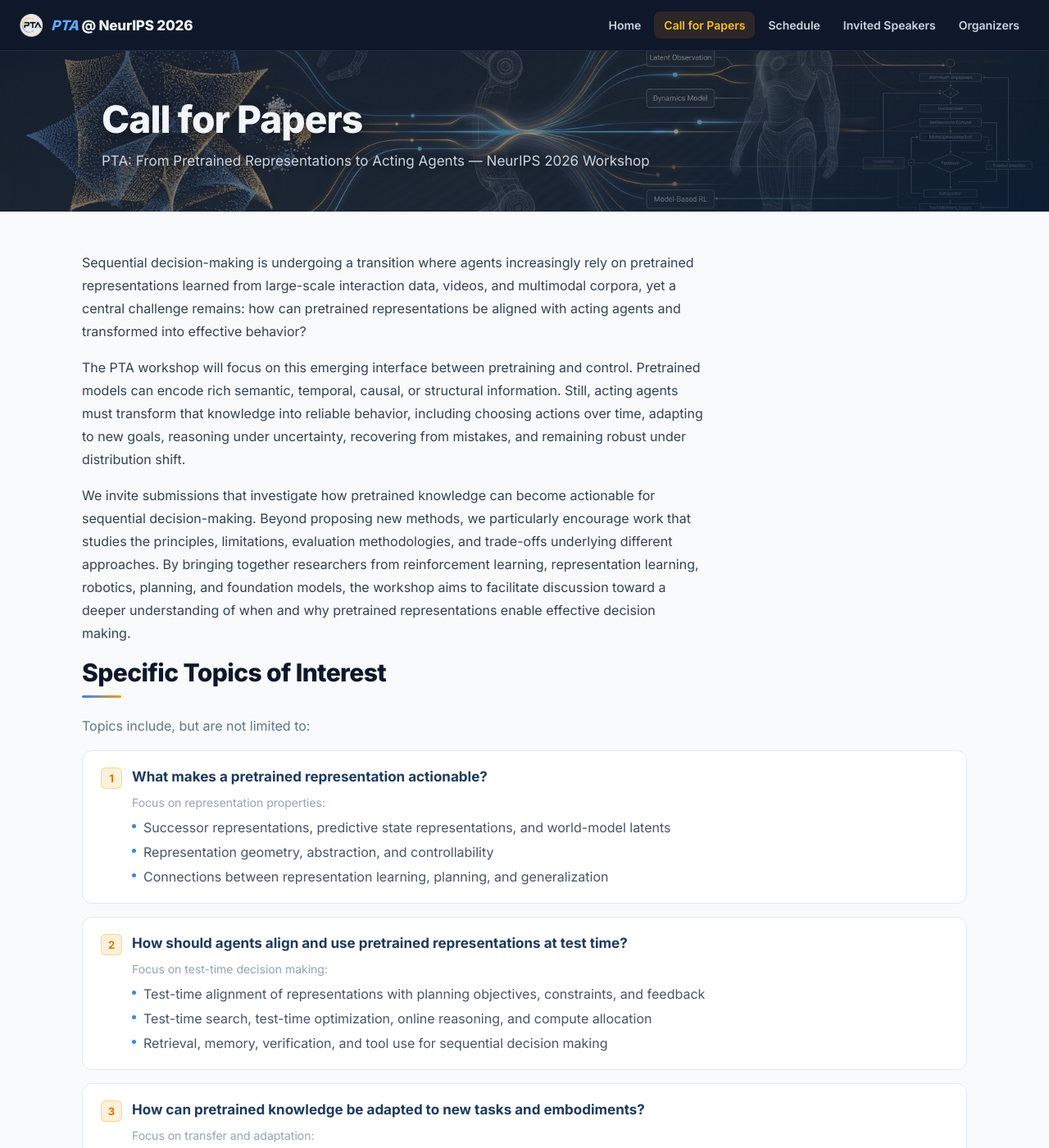
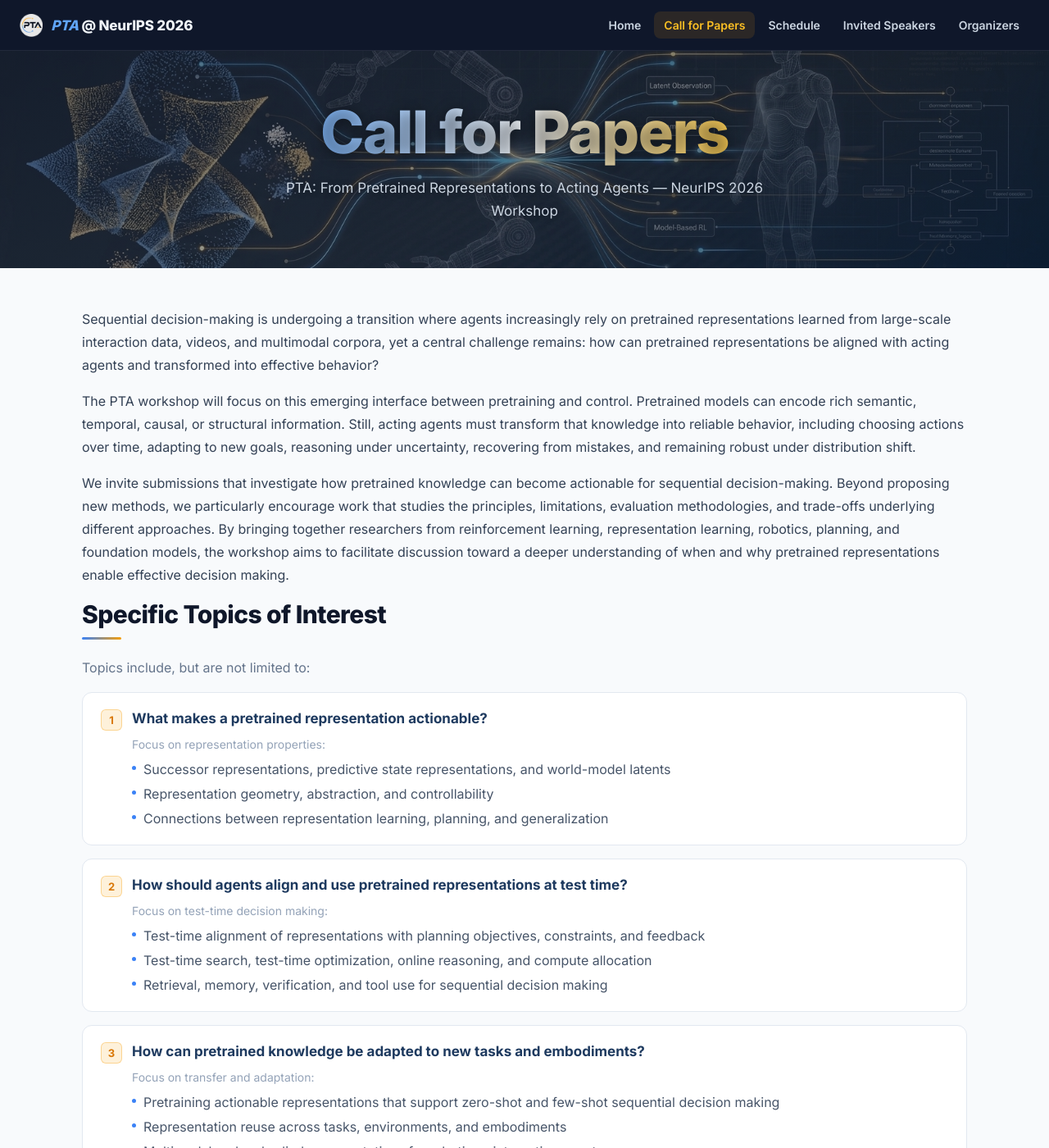
Before and after one commit to PTAworkshop/PTAworkshop.github.io, a Jekyll site: the page built from call-for-papers.html, in a window 1280 px wide and 1400 px high. Shown: the whole window at 82% size. Built offline with Jekyll 4.4.1, drawn with Linux system fonts in a browser that asks for light colours.

Commit message:
Redesign interior page banners + fix paragraph width

```diff
--- a/404.html
+++ b/404.html
@@ -4,9 +4,9 @@ title: Page Not Found
 permalink: /404.html
 ---
 
-<div class="page-banner" style="text-align:center;">
+<div class="page-banner">
   <div class="container">
     <h1>404</h1>
-    <p class="page-banner-sub" style="margin:0 auto;">Sorry, that page doesn't exist. <a href="{{ '/' | relative_url }}" style="color:#93c5fd; font-weight:700;">Go back home</a>.</p>
+    <p class="page-banner-sub">Sorry, that page doesn't exist. <a href="{{ '/' | relative_url }}" style="color:#93c5fd; font-weight:700;">Go back home</a>.</p>
   </div>
 </div>
--- a/assets/css/style.css
+++ b/assets/css/style.css
@@ -273,29 +273,42 @@ h3 {
   line-height: 1.75;
   color: #334155;
   margin-bottom: 16px;
-  max-width: var(--text-measure);
+  max-width: 100%;
 }
 .section:nth-of-type(even) { background: #ffffff; }
 
-/* ── Page banner (every non-home page shows the same banner image, just
-   shorter than the full home hero) ── */
+/* ── Page banner (every non-home page shows the same banner image, with a
+   big bold centered title) ── */
 .page-banner {
   position: relative;
   width: 100%;
+  min-height: 260px;
   overflow: hidden;
   background: var(--banner-overlay), var(--banner-image);
   background-size: cover;
   background-position: center;
   background-repeat: no-repeat;
-  padding: 56px 0 48px;
+  display: flex;
+  align-items: center;
+  justify-content: center;
+  text-align: center;
+  padding: 56px 24px;
 }
-.page-banner h1 { margin-bottom: 10px; }
+.page-banner h1 {
+  font-size: clamp(40px, 7vw, 72px);
+  margin-bottom: 12px;
+  background: linear-gradient(90deg, #60a5fa 0%, #f1f5f9 50%, #fbbf24 100%);
+  -webkit-background-clip: text;
+  background-clip: text;
+  color: transparent;
+}
 .page-banner-sub {
   font-size: 17px;
   color: #cbd5e1;
   text-shadow: 0 1px 8px rgba(0, 0, 0, 0.4);
   line-height: 1.6;
-  max-width: var(--text-measure);
+  max-width: var(--hero-subtitle-width);
+  margin: 0 auto;
 }
 
 /* ── Page content (everything below the banner) ── */
```
